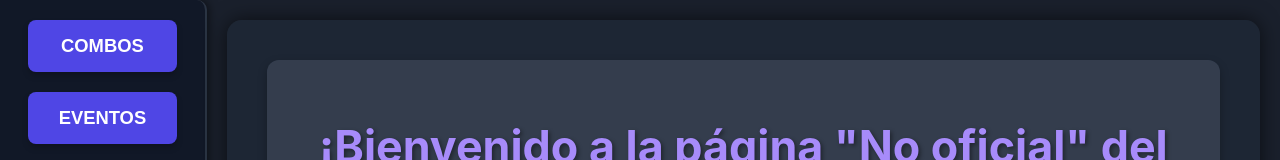
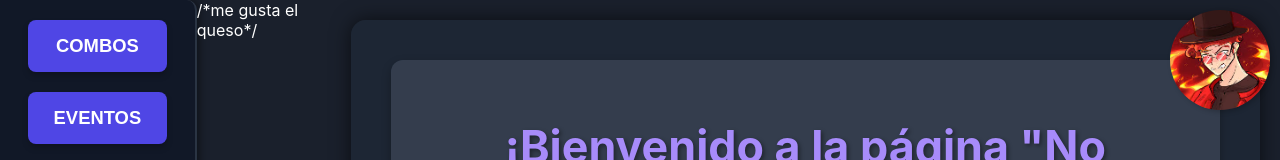
Before and after one commit to III-victor-III/Rajo_END, a plain HTML site: page index.html in a window 1280 px wide. Shown: the top 160 px of the page. Drawn offline with Linux system fonts and the light colour scheme.

Commit message:
Update index.html

```diff
--- a/index.html
+++ b/index.html
@@ -15,6 +15,12 @@
         <button onclick="showContent('eventos')">Eventos</button>
         <button onclick="toggleContacts()">Contactos</button>
     </div>
+
+    <div class="profile-image-container">
+        <img src="imagenes/perfil.jpg" alt="Foto de Rajo">
+    </div>
+
+    /*me gusta el queso*/
 
     <div class="main-content">
         <div class="rajo-description" id="rajoDescription">
```
